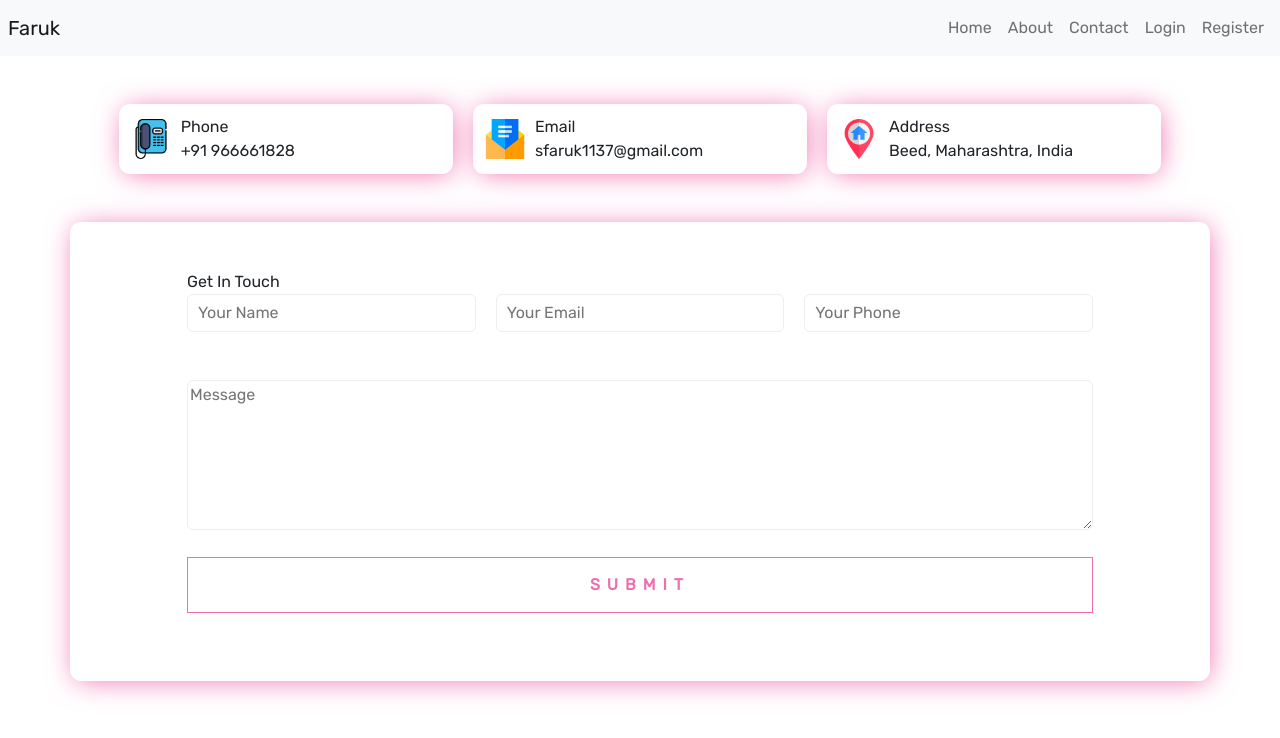
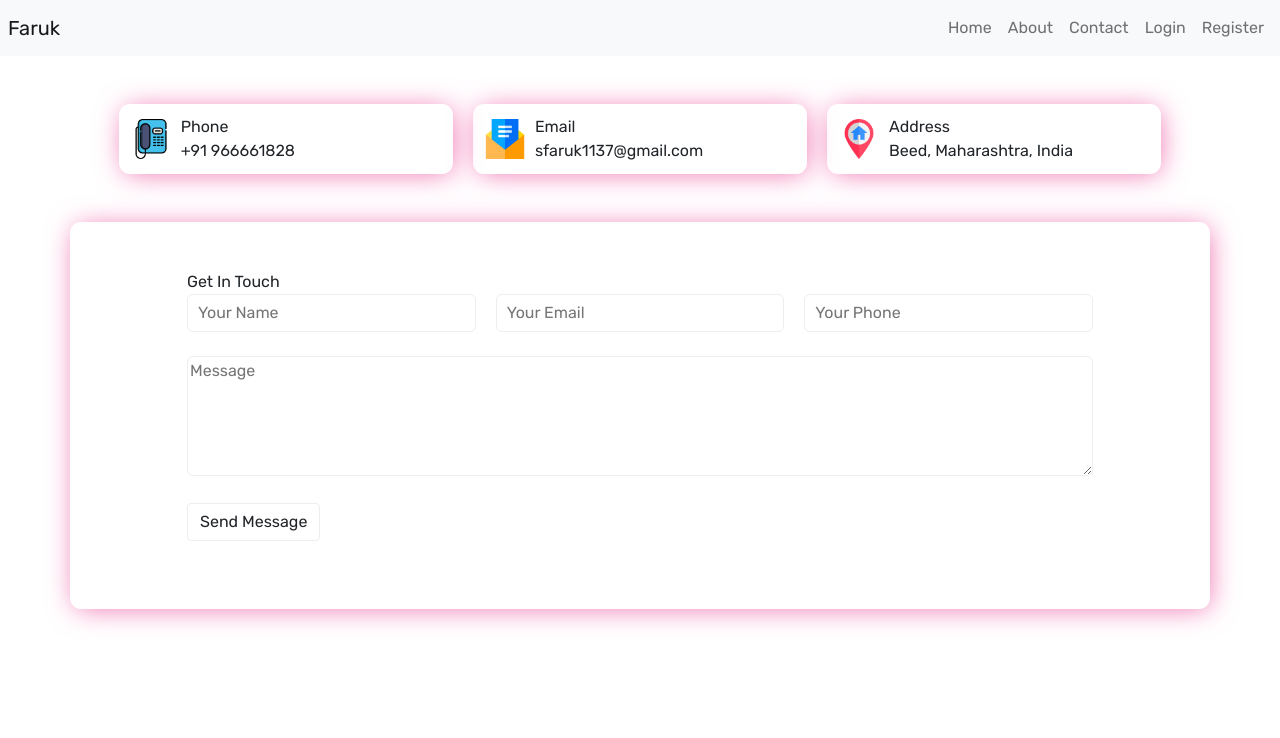
Before and after one commit to Shaikhfaruk/MERN-stack-new, a React (Create React App) app in the folder client/: page /contact in a window 1280 px wide. Shown: the top 738 px of the page. Built offline with nearby package versions, Linux system fonts and the light colour scheme.

Commit message:
fix some problems

```diff
--- a/client/src/pages/Contact.js
+++ b/client/src/pages/Contact.js
@@ -7,6 +7,7 @@ import placeholder from "../images/placeholder.png";
 const Contact = () => {
   return (
     <>
+      <section>
         <div className="contact_info">
           <div className="container-fluid mt-5">
             <div className="row">
@@ -22,7 +23,9 @@ const Contact = () => {
                   <img src={email} alt="email" />
                   <div className="contact_info_content">
                     <div className="contact_info_title">Email</div>
-                  <div className="contact_info_text">sfaruk1137@gmail.com</div>
+                    <div className="contact_info_text">
+                      sfaruk1137@gmail.com
+                    </div>
                   </div>
                 </div>
                 <div className="contact_info_item">
@@ -68,7 +71,7 @@ const Contact = () => {
                         required="true"
                       />
                     </div>
-                  <div className="contact_form_text mt-5">
+                    <div className="contact_form_text mt-4">
                       <textarea
                         name=""
                         placeholder="Message"
@@ -77,13 +80,9 @@ const Contact = () => {
                         className="text_field contact_form_message "></textarea>
                     </div>
                     <div className=" form-button">
-                    <input
-                      type="submit"
-                      name="signup"
-                      id="signup"
-                      className="form-submit"
-                      value="submit"
-                    />
+                      <button className="btn contact_submit_button">
+                        Send Message
+                      </button>
                     </div>
                   </form>
                 </div>
@@ -91,6 +90,7 @@ const Contact = () => {
             </div>
           </div>
         </div>
+      </section>
     </>
   );
 };
--- a/client/src/styles/contact.css
+++ b/client/src/styles/contact.css
@@ -42,11 +42,17 @@ input:focus {
 }
 .text_field {
   width: 100%;
-  height: 150px;
+  height: 120px;
   border: 1px solid #eee;
   border-radius: 6px;
 }
-
+.contact_submit_button {
+  border: 1px solid #eee;
+}
+.contact_submit_button:hover {
+  background-color: #ef6eae;
+  transition: all 0.5ms;
+}
 /*============= media query ===============*/
 
 @media (max-width: 798px) {
```
Lines whose indentation alone changed are shown as unchanged.
